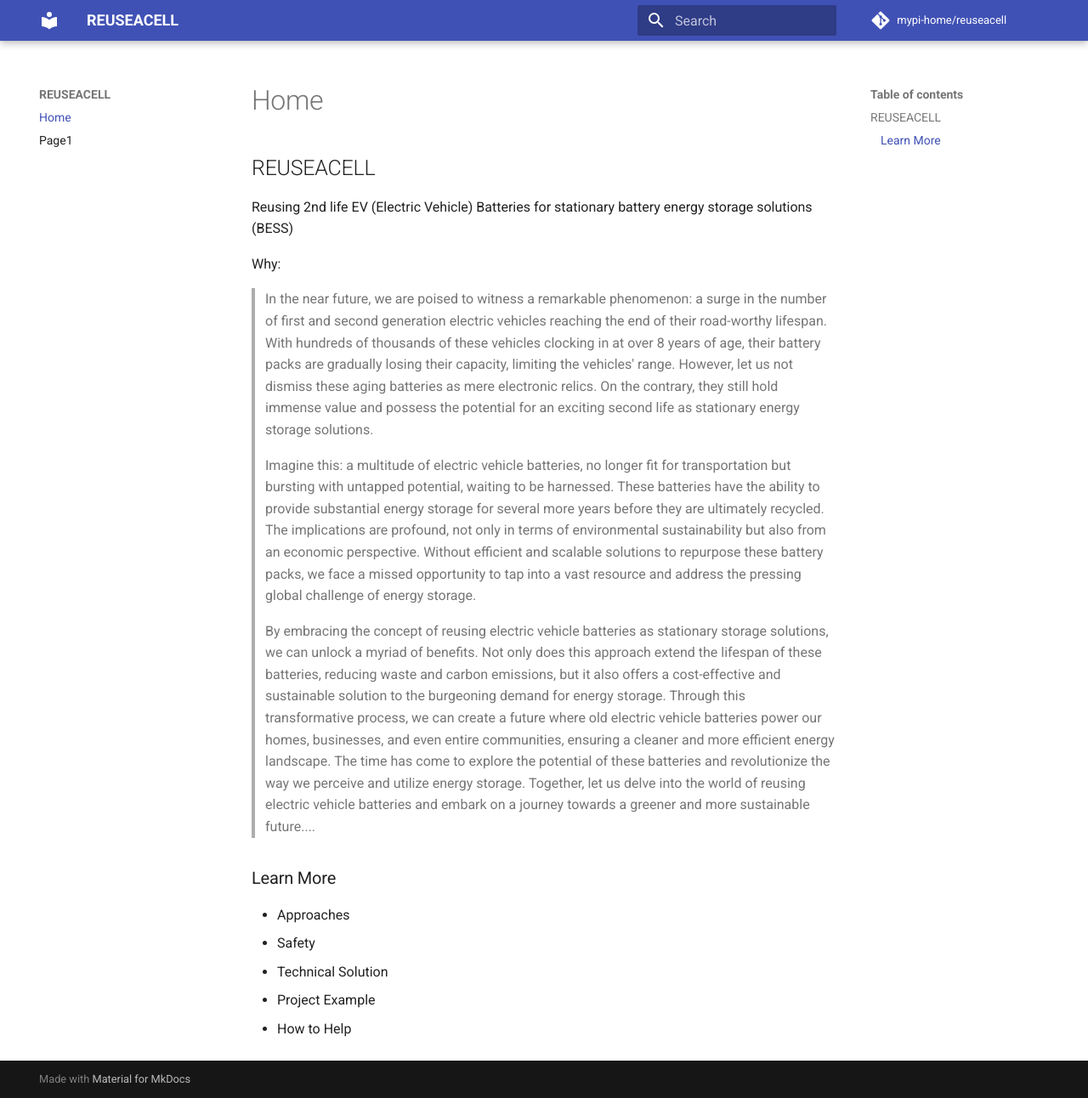
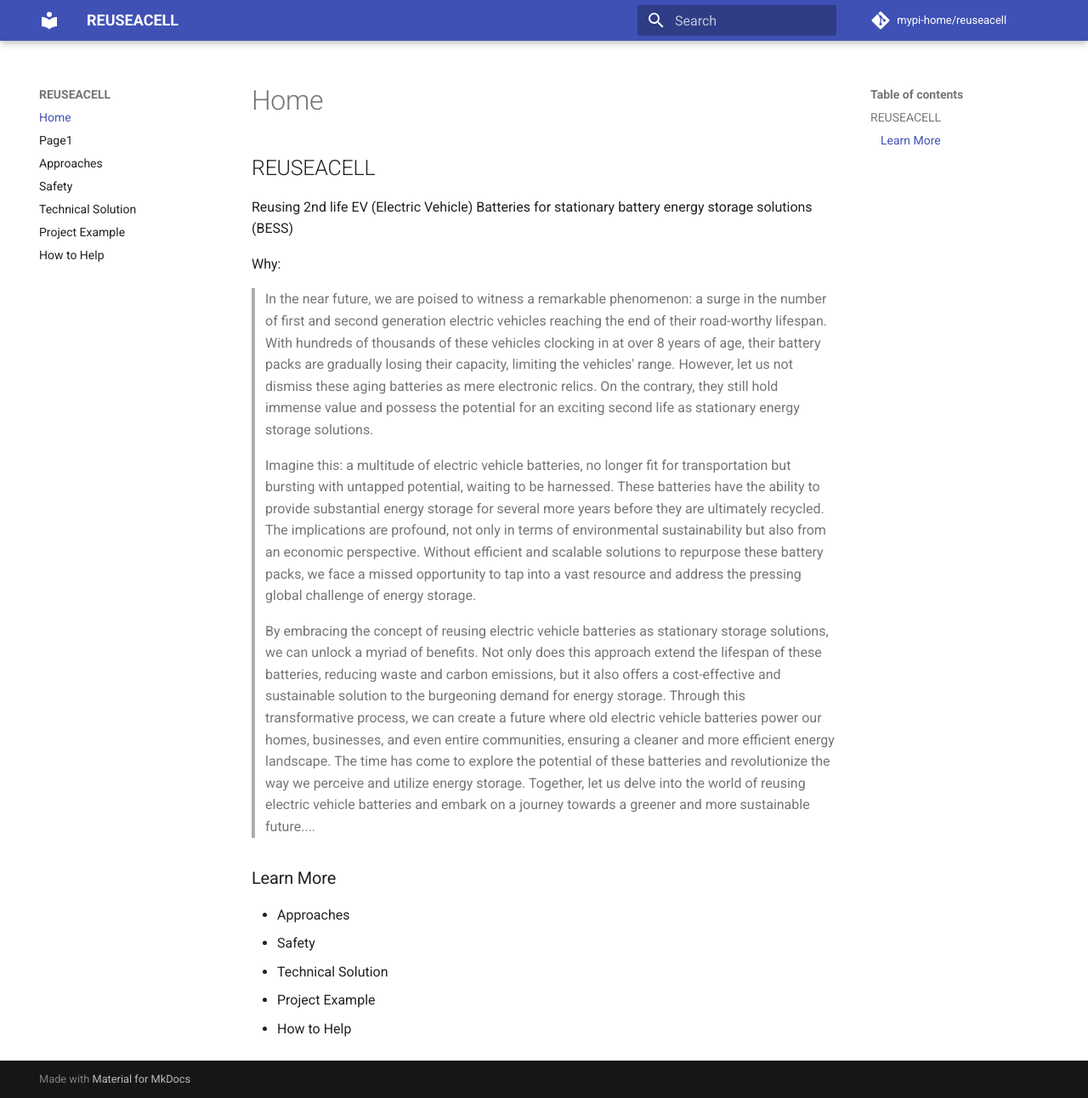
Before and after one commit to mypi-home/reuseacell, an MkDocs documentation site: the page built from docs/index.md, in a window 1280 px wide and 1292 px high. Shown: the whole window at 85% size. Built offline with MkDocs 1.6.1 and Material for MkDocs 9.7.7, drawn with Linux system fonts in a browser that asks for light colours; comment, search, counter and statistics services are not loaded.

Commit message:
Update mkdocs.yml

```diff
--- a/mkdocs.yml
+++ b/mkdocs.yml
@@ -7,5 +7,10 @@ repo_url: 'https://github.com/mypi-home/reuseacell'
 nav:
     - Home: index.md
     - Page1: Page1.md
+    - Approaches: Approaches.md
+    - Safety: Safety.md
+    - Technical Solution: Technical_Solution.md
+    - Project Example: Project_Example.md
+    - How to Help: How_to_Help.md
 theme:
   name: 'material'
```
